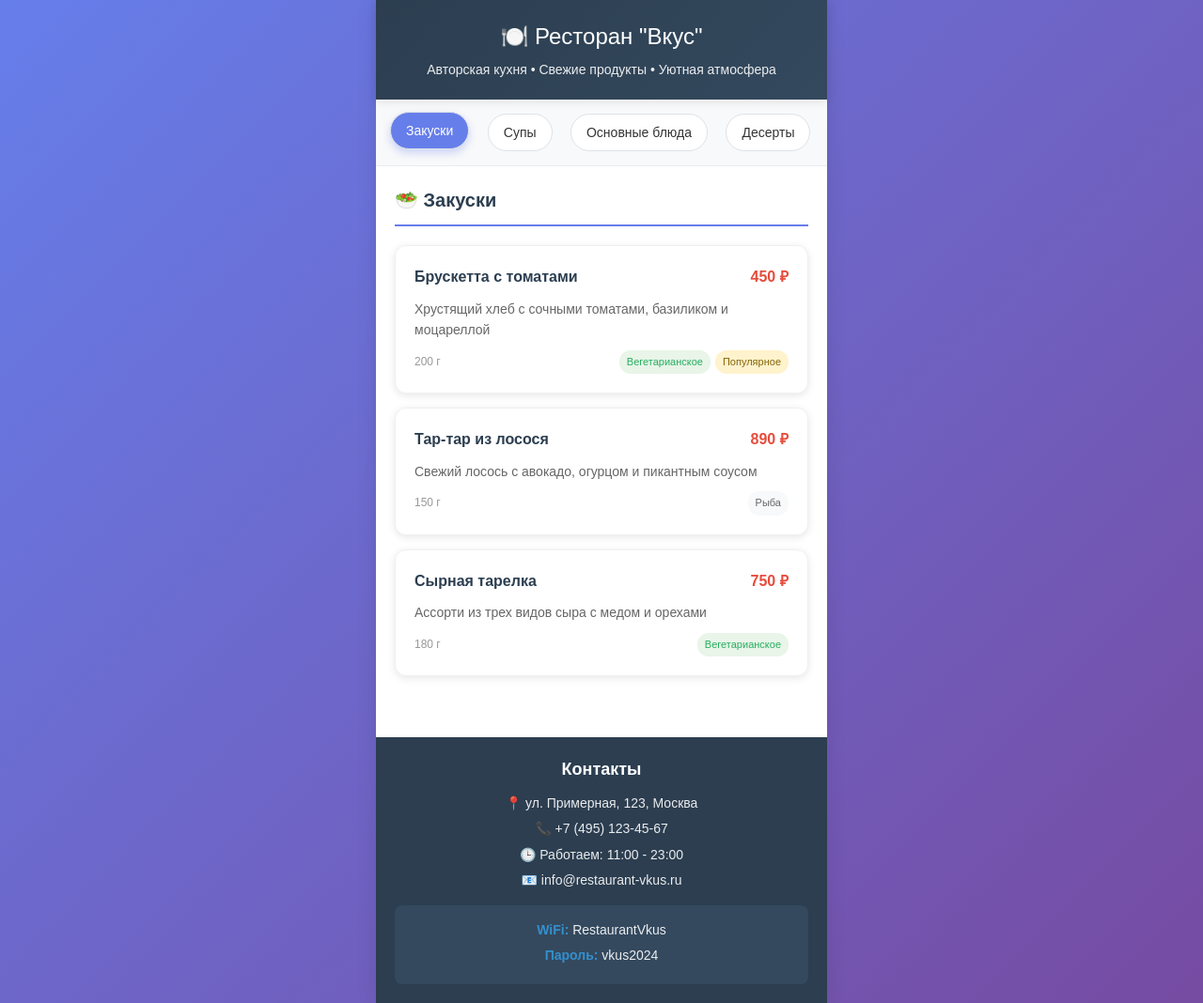
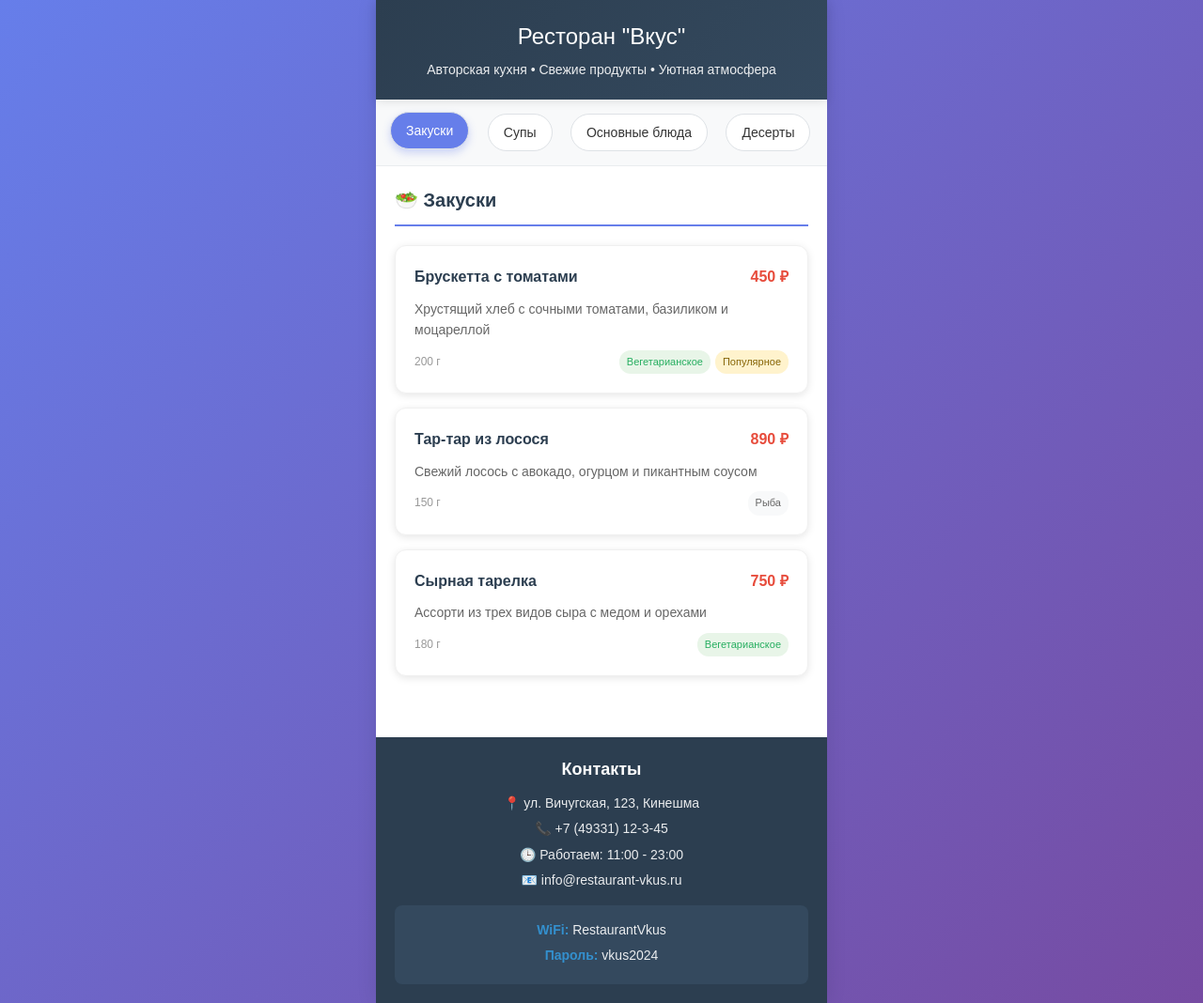
Before and after one commit to jungleroar/menu-test, a plain HTML site: page index.html in a window 1280 px wide. Shown: the whole page at 94% size. Drawn offline with Linux system fonts and the light colour scheme.

Commit message:
Update index.html

```diff
--- a/index.html
+++ b/index.html
@@ -237,7 +237,7 @@
 <body>
     <div class="container">
         <div class="header">
-            <h1>🍽️ Ресторан "Вкус"</h1>
+            <h1>Ресторан "Вкус"</h1>
             <p>Авторская кухня • Свежие продукты • Уютная атмосфера</p>
         </div>
 
@@ -512,8 +512,8 @@
 
         <div class="footer">
             <h3>Контакты</h3>
-            <p>📍 ул. Примерная, 123, Москва</p>
-            <p>📞 +7 (495) 123-45-67</p>
+            <p>📍 ул. Вичугская, 123, Кинешма</p>
+            <p>📞 +7 (49331) 12-3-45</p>
             <p>🕒 Работаем: 11:00 - 23:00</p>
             <p>📧 info@restaurant-vkus.ru</p>
 
```
